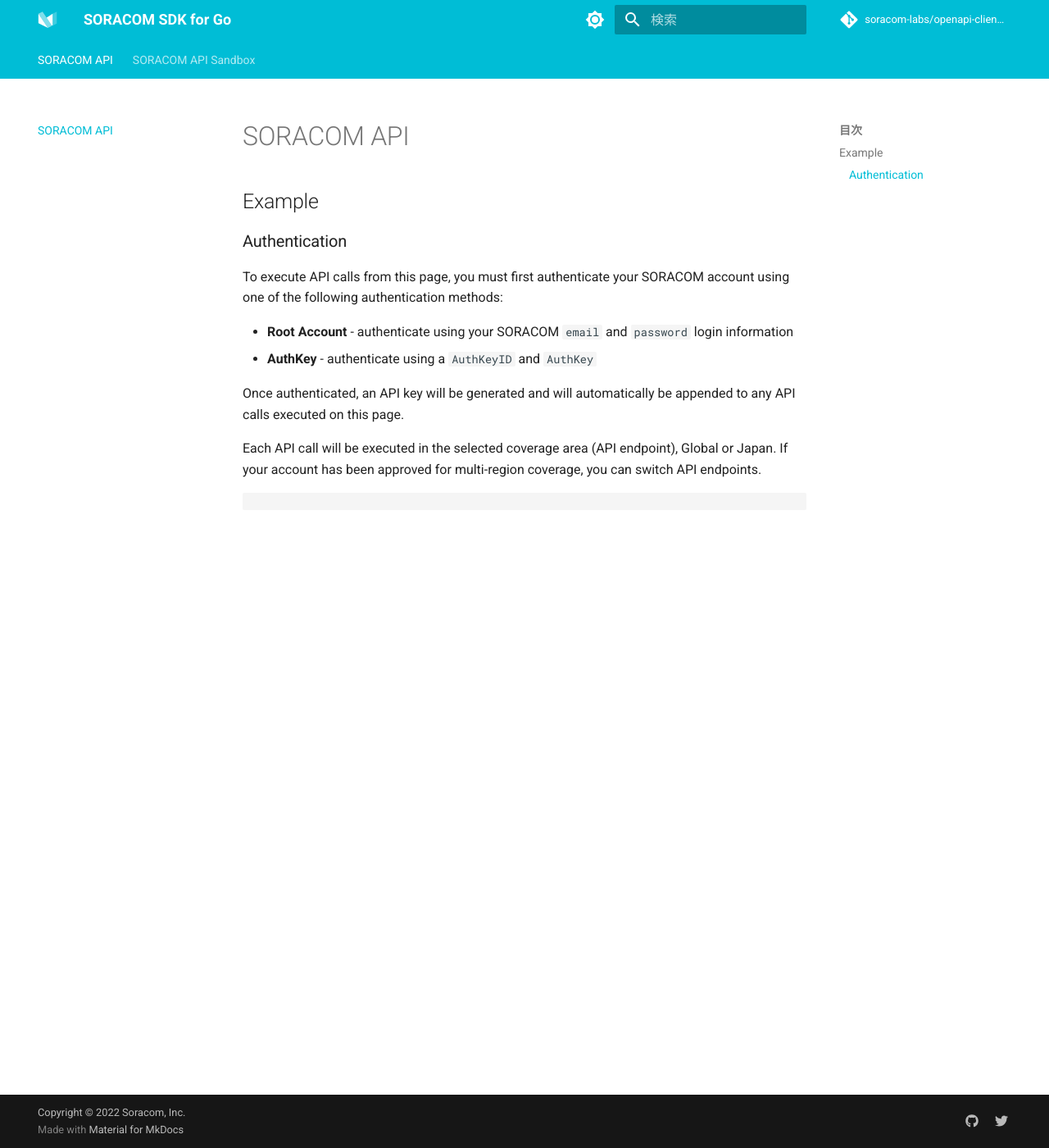
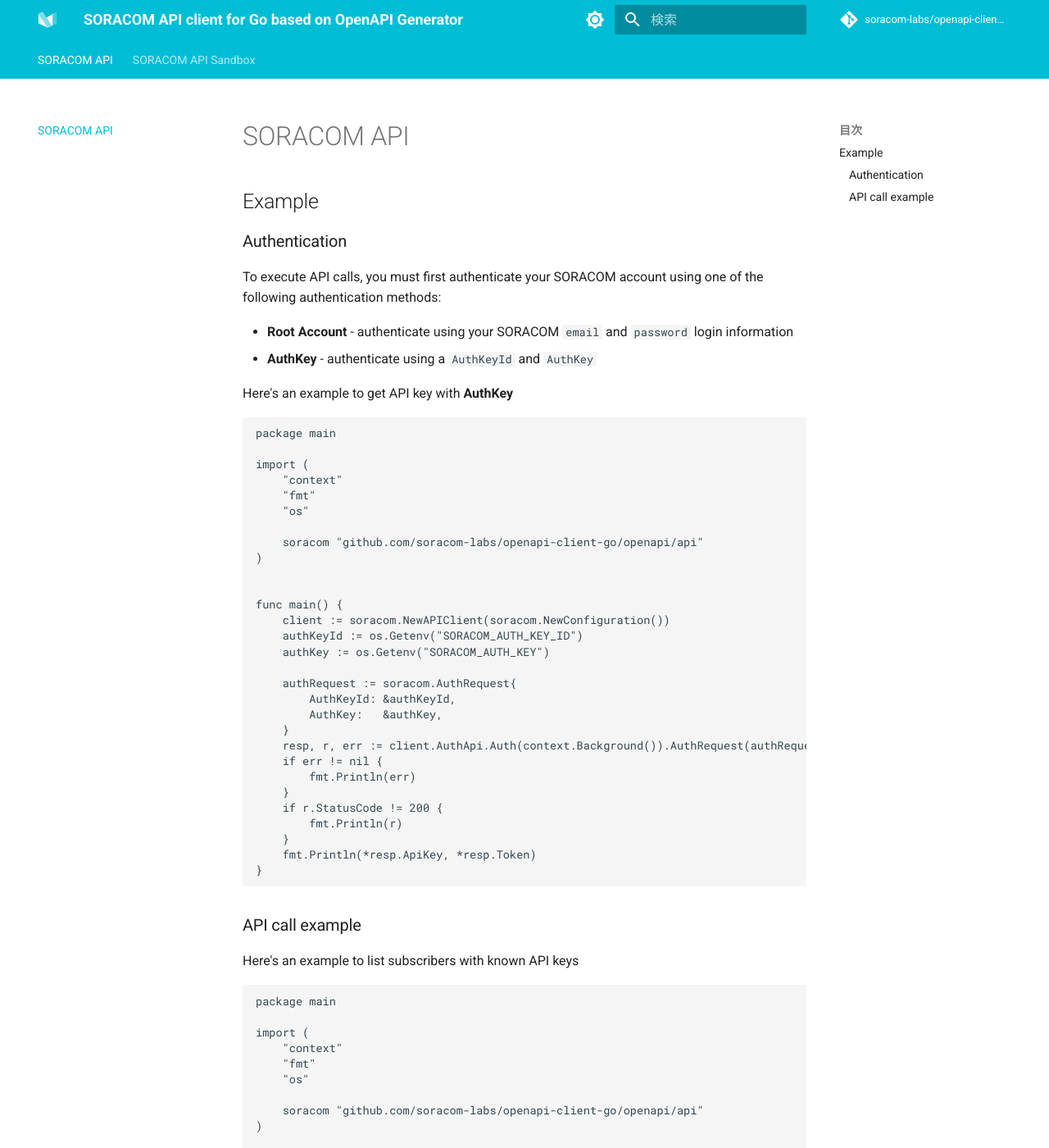
Before and after one commit to soracom-labs/openapi-client-go, an MkDocs documentation site: the page built from docs/api/index.md, in a window 1280 px wide and 1400 px high. Shown: the whole window at 82% size. Built offline with MkDocs 1.6.1 and Material for MkDocs 9.7.7, drawn with Linux system fonts in a browser that asks for light colours; comment, search, counter and statistics services are not loaded; some of the changed text lies outside the part shown.

Commit message:
cosmetic changes

````diff
--- a/docs/api/index.md
+++ b/docs/api/index.md
@@ -2,14 +2,85 @@
 
 ## Example
 ### Authentication
-To execute API calls from this page, you must first authenticate your SORACOM account using one of the following authentication methods:
+To execute API calls, you must first authenticate your SORACOM account using one of the following authentication methods:
 
 - **Root Account** - authenticate using your SORACOM `email` and `password` login information
-- **AuthKey** - authenticate using a `AuthKeyID` and `AuthKey`
+- **AuthKey** - authenticate using a `AuthKeyId` and `AuthKey`
 
-Once authenticated, an API key will be generated and will automatically be appended to any API calls executed on this page.
-
-Each API call will be executed in the selected coverage area (API endpoint), Global or Japan. If your account has been approved for multi-region coverage, you can switch API endpoints.
+Here's an example to get API key with **AuthKey**
 
 ```go
+package main
+
+import (
+	"context"
+	"fmt"
+	"os"
+
+	soracom "github.com/soracom-labs/openapi-client-go/openapi/api"
+)
+
+
+func main() {
+	client := soracom.NewAPIClient(soracom.NewConfiguration())
+	authKeyId := os.Getenv("SORACOM_AUTH_KEY_ID")
+	authKey := os.Getenv("SORACOM_AUTH_KEY")
+
+	authRequest := soracom.AuthRequest{
+		AuthKeyId: &authKeyId,
+		AuthKey:   &authKey,
+	}
+	resp, r, err := client.AuthApi.Auth(context.Background()).AuthRequest(authRequest).Execute()
+	if err != nil {
+		fmt.Println(err)
+	}
+	if r.StatusCode != 200 {
+		fmt.Println(r)
+	}
+	fmt.Println(*resp.ApiKey, *resp.Token)
+}
 ```
+
+### API call example
+
+Here's an example to list subscribers with known API keys
+
+```go
+package main
+
+import (
+	"context"
+	"fmt"
+	"os"
+
+	soracom "github.com/soracom-labs/openapi-client-go/openapi/api"
+)
+
+
+func main() {
+	apiKey := os.Getenv("SORACOM_API_KEY")
+	token := os.Getenv("SORACOM_API_TOKEN")
+	config := soracom.NewConfiguration()
+	client := soracom.NewAPIClient(config)
+
+	contextApiKeys := map[string]soracom.APIKey{
+		"api_key": {
+			Key: apiKey,
+		},
+		"api_token": {
+			Key: token,
+		},
+	}
+	ctx := context.WithValue(context.Background(), soracom.ContextAPIKeys, contextApiKeys)
+	resp, r, err := client.SubscriberApi.ListSubscribers(ctx).Execute()
+	if err != nil {
+		fmt.Println(err)
+	}
+	if r.StatusCode != 200 {
+		fmt.Println(r)
+	}
+	for _, subscriber := range resp {
+		fmt.Println(subscriber.GetImsi(), subscriber.GetSimId())
+	}
+}
+```
--- a/mkdocs.yml
+++ b/mkdocs.yml
@@ -1,5 +1,5 @@
 # Project information
-site_name: SORACOM SDK for Go
+site_name: SORACOM API client for Go based on OpenAPI Generator
 site_url: https://soracom-labs.github.io/openapi-client-go
 site_author: Soracom, Inc.
 
````
Also changed, not shown: README.md (+2 -2 lines), docs/sandbox/index.md (+38 -0 lines), 2 other files.
